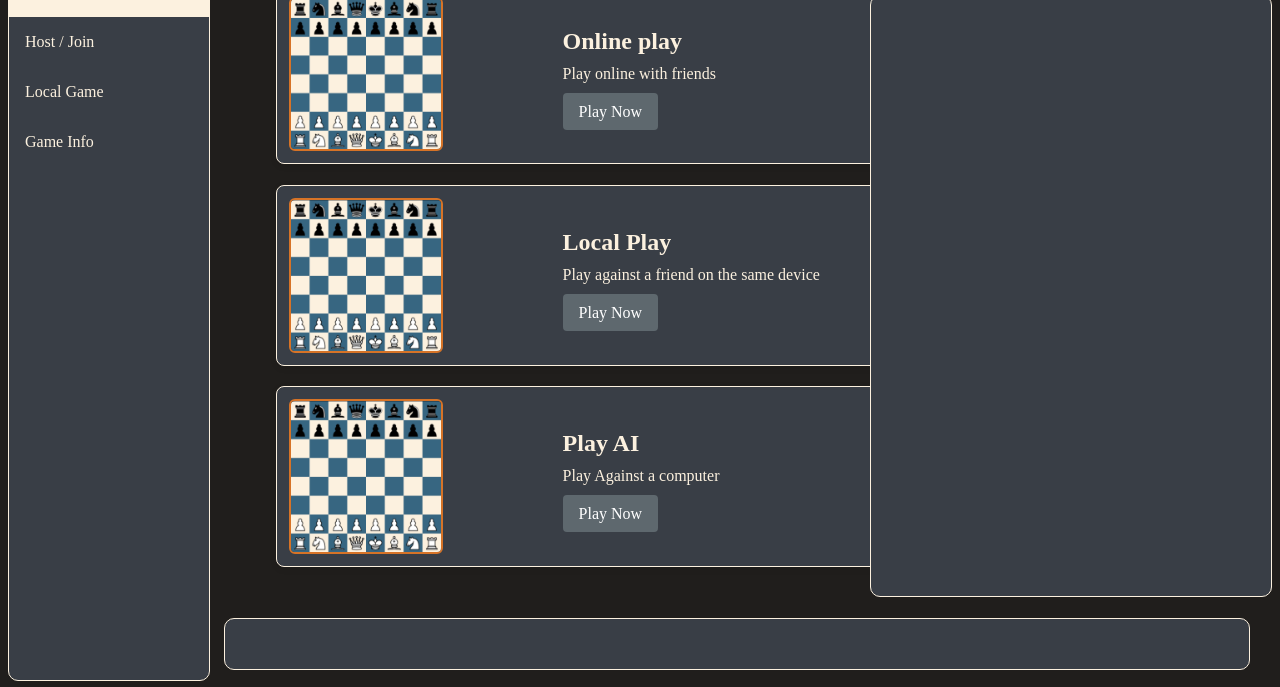
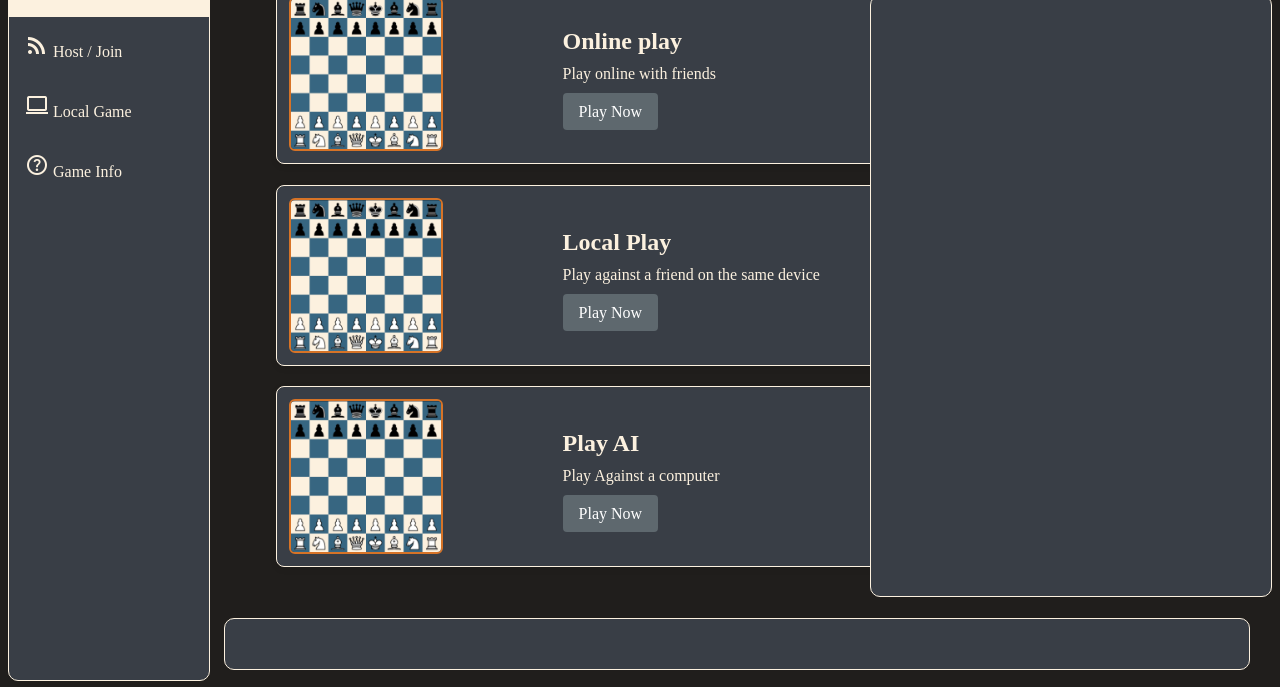
Before and after one commit to Makam12342/Blitzle.com, a website: page public/index.html in a window 1280 px wide. Shown: the part 113-800 px from the top of the page. Drawn offline with nearby package versions, Linux system fonts and the light colour scheme; no server answers.

Commit message:
Added icons

```diff
--- a/public/index.html
+++ b/public/index.html
@@ -11,13 +11,15 @@
     <script src="main.js"></script>
     <link rel="stylesheet" href="style.css">
     <link rel="icon" href="/iconLogo.png" type="image/png"sizes="10x10">
+    <!--Loads icons-->
+    <link rel="stylesheet" href="https://fonts.googleapis.com/css2?family=Material+Symbols+Outlined&display=swap">
 </head>
 <body>
     <div class="sidebar">
         <a class="active" href="index.html"><img src="logo.png" alt="Blitzle.com"width="150px"></a>
-        <a href="hostjoin.html">Host / Join</a>
-        <a href="gamePage.html">Local Game</a>
-        <a href="gameInfo.html">Game Info</a>
+        <a href="hostJoin.html"><span class="material-symbols-outlined">rss_feed</span> Host / Join</a>
+        <a href="gamePage.html"><span class="material-symbols-outlined">computer</span> Local Game</a>
+        <a href="gameInfo.html"><span class="material-symbols-outlined">help</span> Game Info</a>
     </div>
     <!--Cards for diferent-->
     <div class="content">
--- a/public/style.css
+++ b/public/style.css
@@ -8,6 +8,25 @@
 
 }
 
+.material-symbols-outlined {
+  font-family: 'Material Symbols Outlined';
+  font-weight: normal;
+  font-style: normal;
+  font-size: 10px;
+  line-height: 1;
+  letter-spacing:0cap;
+  text-transform: none;
+  display: inline-block;
+  white-space: nowrap;
+  direction: ltr;
+
+
+  font-variation-settings:
+    'FILL' 0,
+    'wght' 400,
+    'GRAD' 0,
+    'opsz' 24;
+}
 
 
 body {
```
Also changed, not shown: public/gameInfo.html (+5 -4 lines), public/gamePage.html (+6 -3 lines), public/hostjoin.html (+5 -3 lines).
